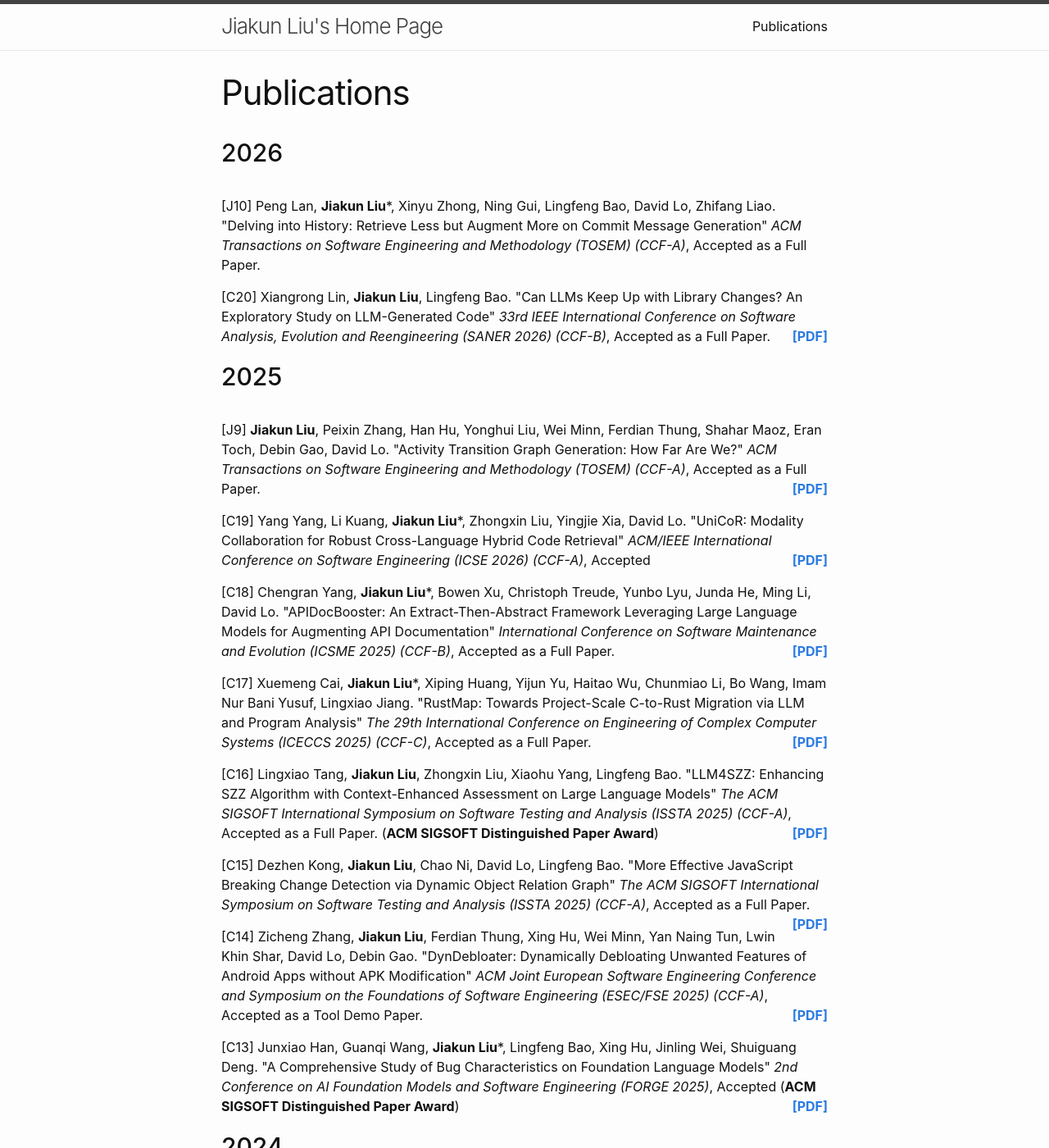
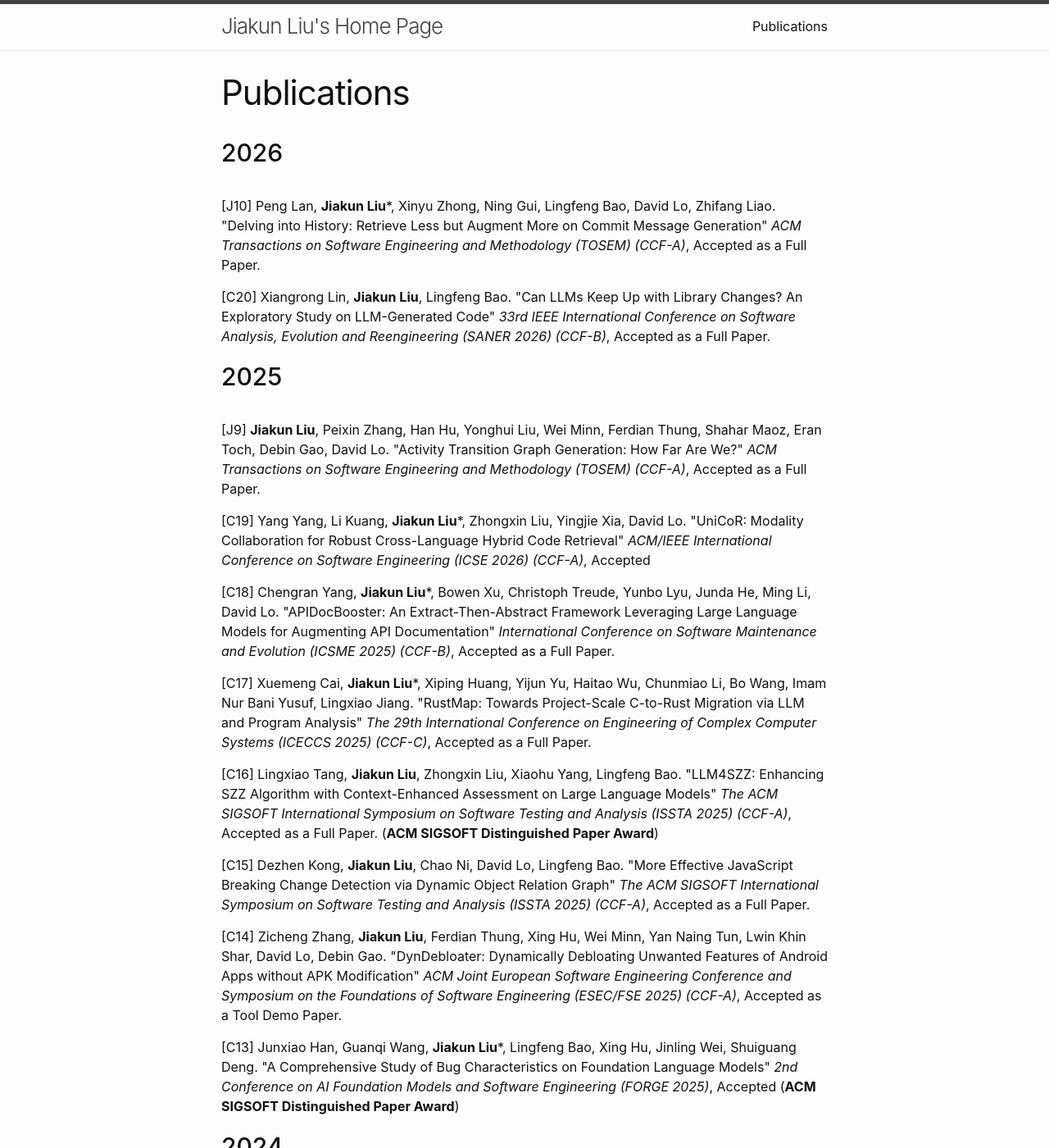
Before and after one commit to jiakun-liu/jiakun-liu.github.io, a Jekyll site: the page built from papers.md, in a window 1280 px wide and 1400 px high. Shown: the whole window at 82% size. Built offline with Jekyll 4.4.1, drawn with Linux system fonts in a browser that asks for light colours.

Commit message:
fix minors

```diff
--- a/_data/papers.json
+++ b/_data/papers.json
@@ -12,8 +12,7 @@
             "title": "Can LLMs Keep Up with Library Changes? An Exploratory Study on LLM-Generated Code",
             "authors": "Xiangrong Lin, <b>Jiakun Liu</b>, Lingfeng Bao",
             "venue": "33rd IEEE International Conference on Software Analysis, Evolution and Reengineering (SANER 2026) (CCF-B)",
-            "status": "Accepted as a Full Paper.",
-            "pdf": ""
+            "status": "Accepted as a Full Paper."
         }
     ],
     "2025": [
@@ -22,64 +21,56 @@
             "title": "Activity Transition Graph Generation: How Far Are We?",
             "authors": "<b>Jiakun Liu</b>, Peixin Zhang, Han Hu, Yonghui Liu, Wei Minn, Ferdian Thung, Shahar Maoz, Eran Toch, Debin Gao, David Lo",
             "venue": "ACM Transactions on Software Engineering and Methodology (TOSEM) (CCF-A)",
-            "status": "Accepted as a Full Paper.",
-            "pdf": ""
+            "status": "Accepted as a Full Paper."
         },
         {
             "idx": "C19",
             "title": "UniCoR: Modality Collaboration for Robust Cross-Language Hybrid Code Retrieval",
             "authors": "Yang Yang, Li Kuang, <b>Jiakun Liu</b>*, Zhongxin Liu, Yingjie Xia, David Lo",
             "venue": "ACM/IEEE International Conference on Software Engineering (ICSE 2026) (CCF-A)",
-            "status": "Accepted",
-            "pdf": ""
+            "status": "Accepted"
         },
         {
             "idx": "C18",
             "title": "APIDocBooster: An Extract-Then-Abstract Framework Leveraging Large Language Models for Augmenting API Documentation",
             "authors": "Chengran Yang, <b>Jiakun Liu</b>*, Bowen Xu, Christoph Treude, Yunbo Lyu, Junda He, Ming Li, David Lo",
             "venue": "International Conference on Software Maintenance and Evolution (ICSME 2025) (CCF-B)",
-            "status": "Accepted as a Full Paper.",
-            "pdf": ""
+            "status": "Accepted as a Full Paper."
         },
         {
             "idx": "C17",
             "title": "RustMap: Towards Project-Scale C-to-Rust Migration via LLM and Program Analysis",
             "authors": "Xuemeng Cai, <b>Jiakun Liu</b>*, Xiping Huang, Yijun Yu, Haitao Wu, Chunmiao Li, Bo Wang, Imam Nur Bani Yusuf, Lingxiao Jiang",
             "venue": "The 29th International Conference on Engineering of Complex Computer Systems (ICECCS 2025) (CCF-C)",
-            "status": "Accepted as a Full Paper.",
-            "pdf": ""
+            "status": "Accepted as a Full Paper."
         },
         {
             "idx": "C16",
             "title": "LLM4SZZ: Enhancing SZZ Algorithm with Context-Enhanced Assessment on Large Language Models",
             "authors": "Lingxiao Tang, <b>Jiakun Liu</b>, Zhongxin Liu, Xiaohu Yang, Lingfeng Bao",
             "venue": "The ACM SIGSOFT International Symposium on Software Testing and Analysis (ISSTA 2025) (CCF-A)",
-            "status": "Accepted as a Full Paper. (<b>ACM SIGSOFT Distinguished Paper Award</b>) ",
-            "pdf": ""
+            "status": "Accepted as a Full Paper. (<b>ACM SIGSOFT Distinguished Paper Award</b>) "
         },
         {
             "idx": "C15",
             "title": "More Effective JavaScript Breaking Change Detection via Dynamic Object Relation Graph",
             "authors": "Dezhen Kong, <b>Jiakun Liu</b>, Chao Ni, David Lo, Lingfeng Bao",
             "venue": "The ACM SIGSOFT International Symposium on Software Testing and Analysis (ISSTA 2025) (CCF-A)",
-            "status": "Accepted as a Full Paper.",
-            "pdf": ""
+            "status": "Accepted as a Full Paper."
         },
         {
             "idx": "C14",
             "title": "DynDebloater: Dynamically Debloating Unwanted Features of Android Apps without APK Modification",
             "authors": "Zicheng Zhang, <b>Jiakun Liu</b>, Ferdian Thung, Xing Hu, Wei Minn, Yan Naing Tun, Lwin Khin Shar, David Lo, Debin Gao",
             "venue": "ACM Joint European Software Engineering Conference and Symposium on the Foundations of Software Engineering (ESEC/FSE 2025) (CCF-A)",
-            "status": "Accepted as a Tool Demo Paper.",
-            "pdf": ""
+            "status": "Accepted as a Tool Demo Paper."
         },
         {
             "idx": "C13",
             "title": "A Comprehensive Study of Bug Characteristics on Foundation Language Models",
             "authors": "Junxiao Han, Guanqi Wang, <b>Jiakun Liu</b>*, Lingfeng Bao, Xing Hu, Jinling Wei, Shuiguang Deng",
             "venue": "2nd Conference on AI Foundation Models and Software Engineering (FORGE 2025)",
-            "status": "Accepted (<b>ACM SIGSOFT Distinguished Paper Award</b>) ",
-            "pdf": ""
+            "status": "Accepted (<b>ACM SIGSOFT Distinguished Paper Award</b>) "
         }
     ],
     "2024": [
```
Also changed, not shown: _layouts/home.html (+4 -5 lines).
